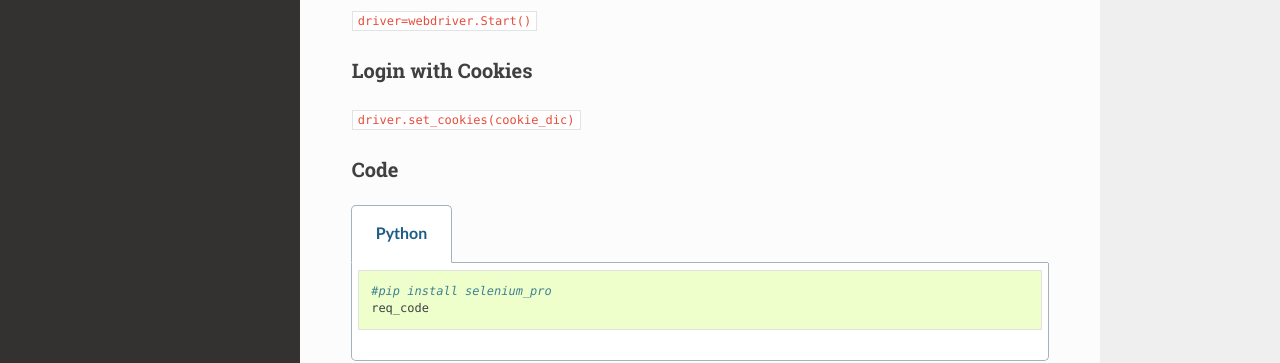
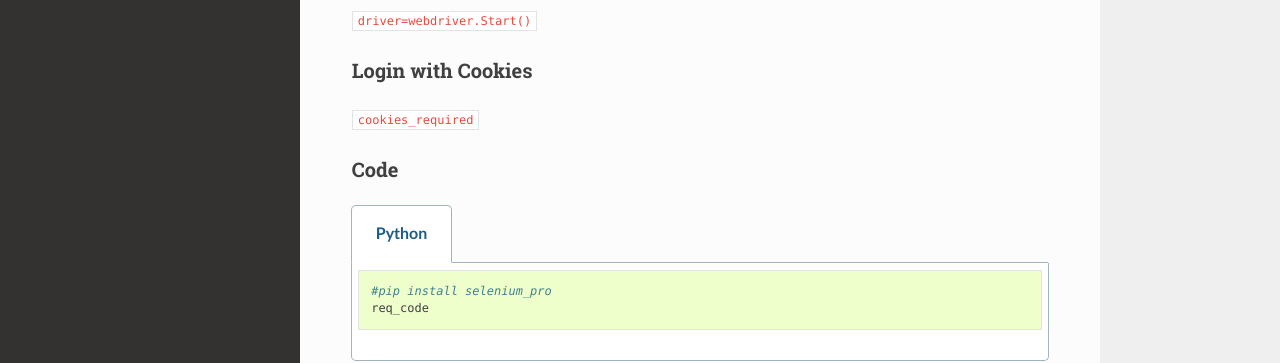
Before and after one commit to datakund/selenium-pro, a Sphinx documentation site: the page built from docs/source/template.rst, in a window 1280 px wide and 1133 px high. Shown: the part 553-916 px from the top of the window. Built offline with Sphinx 7.4.7 and the Read the Docs theme 2.0.0, drawn with Linux system fonts in a browser that asks for light colours.

Commit message:
Update template.rst

```diff
--- a/docs/source/template.rst
+++ b/docs/source/template.rst
@@ -29,7 +29,7 @@ Start Browser
 Login with Cookies
 ===================
 
-``driver.set_cookies(cookie_dic)``
+``cookies_required``
 
 
 Code
```
